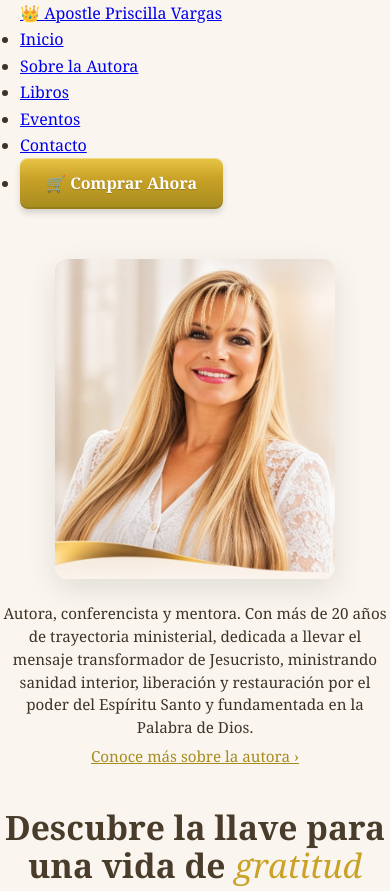
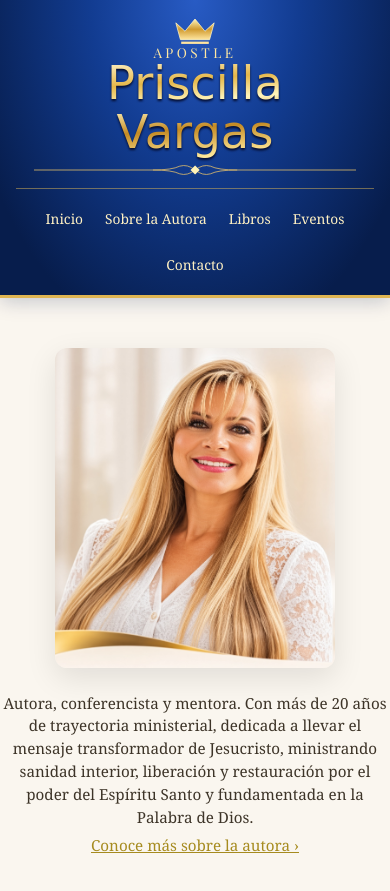
Before and after one commit to iattv7-collab/priscilla-vargas-site, a plain HTML site: page index.html in a window 390 px wide. Shown: the top 891 px of the page. Drawn offline with nearby package versions, Linux system fonts and the light colour scheme; a web font is replaced by a local one.

Commit message:
Build responsive royal blue and polished gold author branding

```diff
--- a/partials/header.html
+++ b/partials/header.html
@@ -1,20 +1,13 @@
-<!-- path: partials/header.html -->
-<header>
+<header class="site-header">
   <div class="container header-inner">
-    <a href="/index.html" class="logo">
-      <span class="crown">👑</span>
+    <a href="/" class="logo" aria-label="Apostle Priscilla Vargas — Inicio">
+      <svg class="brand-crown" viewBox="0 0 60 36" aria-hidden="true"><defs><linearGradient id="crown-gold" x2="0" y2="1"><stop stop-color="#fff5b9"/><stop offset=".5" stop-color="#d19b30"/><stop offset="1" stop-color="#ffe6a0"/></linearGradient></defs><path d="M5 8L17 19 30 3 43 19 55 8 49 30H11Z" fill="url(#crown-gold)" stroke="#fff3c0"/><path d="M12 34H48" stroke="#ffe5a0" stroke-width="3"/></svg>
       <span class="apostle">Apostle</span>
       <span class="name">Priscilla Vargas</span>
+      <svg class="brand-ornament" viewBox="0 0 420 16" aria-hidden="true"><path d="M0 8H155 Q180 8 190 3 Q200 0 210 8 Q220 0 230 3 Q240 8 265 8H420 M155 8Q180 8 190 13Q200 16 210 8Q220 16 230 13Q240 8 265 8" stroke="#e9c36b" fill="none"/><path d="M210 2L216 8 210 14 204 8Z" fill="#fff2b7"/></svg>
     </a>
-    <nav>
-      <ul>
-        <li><a href="/index.html">Inicio</a></li>
-        <li><a href="/pages/sobre.html">Sobre la Autora</a></li>
-        <li><a href="/pages/libros.html">Libros</a></li>
-        <li><a href="/pages/eventos.html">Eventos</a></li>
-        <li><a href="/pages/contacto.html">Contacto</a></li>
-        <li><a href="/pages/comprar.html" class="btn-primary">🛒 Comprar Ahora</a></li>
-      </ul>
-    </nav>
+    <nav aria-label="Navegación principal"><ul>
+      <li><a href="/">Inicio</a></li><li><a href="/pages/sobre.html">Sobre la Autora</a></li><li><a href="/pages/libros.html">Libros</a></li><li><a href="/pages/eventos.html">Eventos</a></li><li><a href="/pages/contacto.html">Contacto</a></li>
+    </ul></nav>
   </div>
 </header>
```
